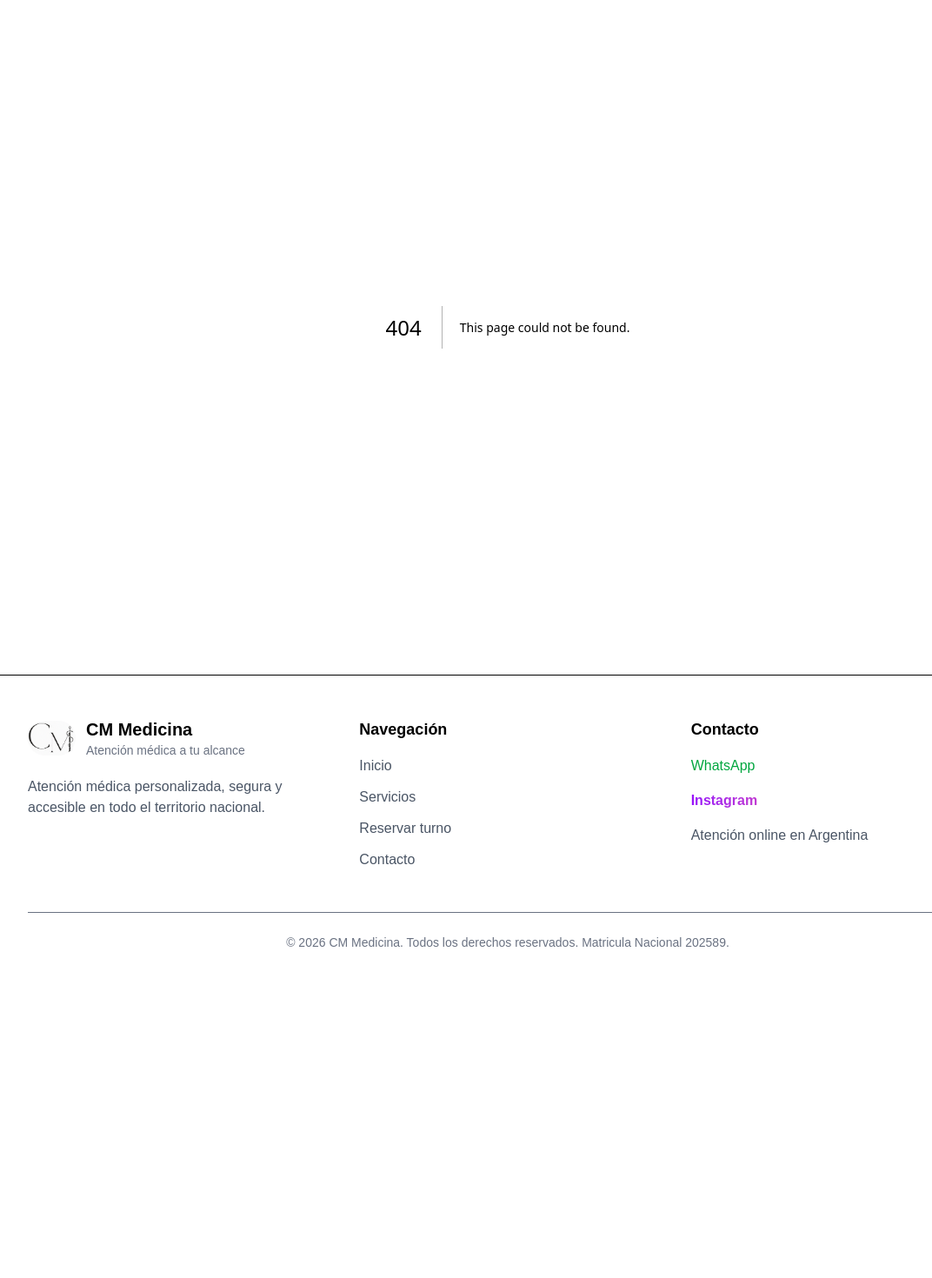
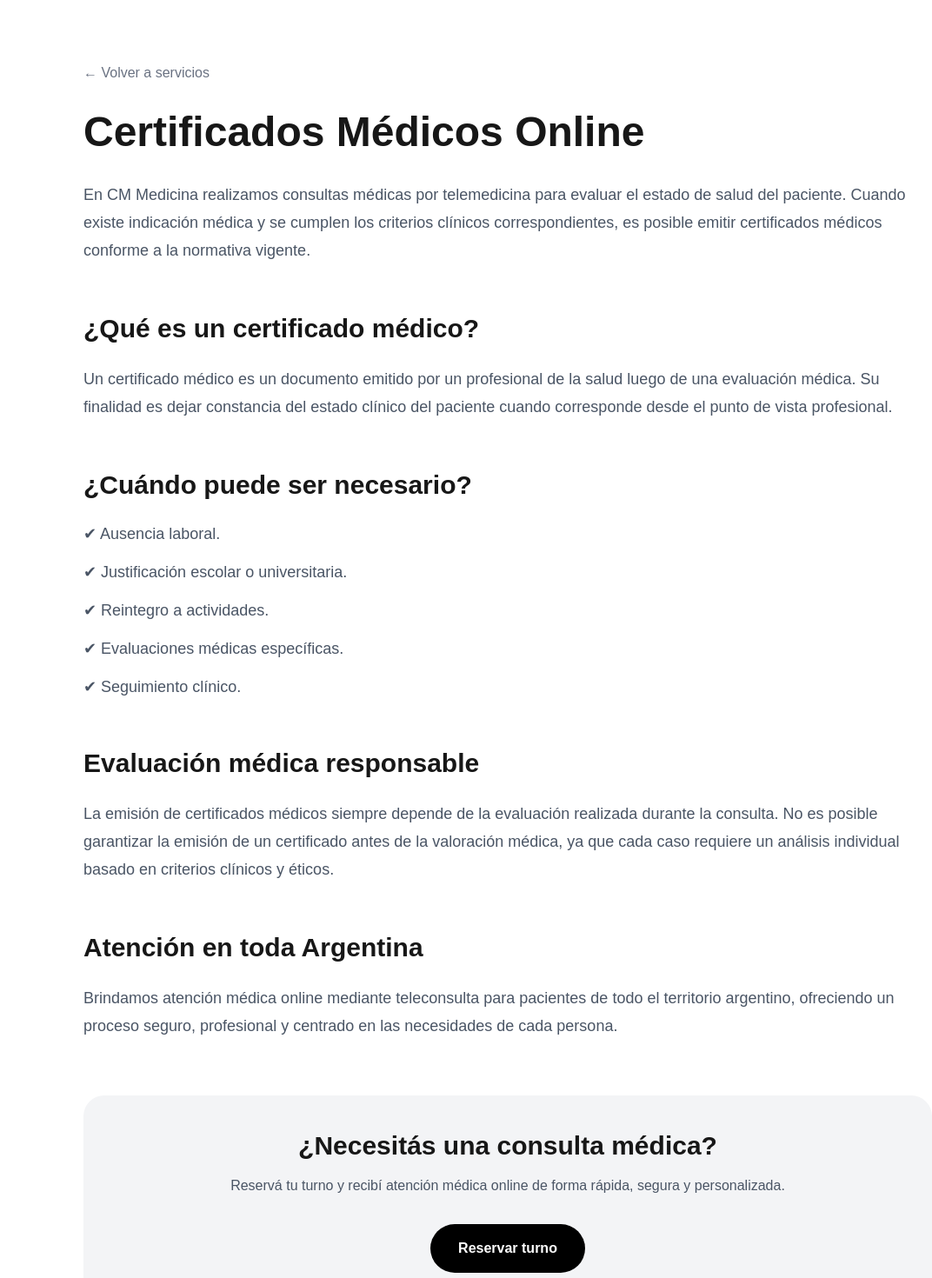
Before and after one commit to camillamacedo/cmmedicina, a Next.js app: page /certificado-medico in a window 1280 px wide. Before the commit this address had no page. Shown: the part 120-1590 px from the top of the page at 87% size, without its empty margins (56-1128 px from the left). Before the commit the page ends 1262 px from the top, so only its background shows below. Built offline with nearby package versions, Linux system fonts and the light colour scheme.

Commit message:
atualizacao certificiados

```diff
--- /dev/null
+++ b/app/certificado-medico/page.tsx
@@ -0,0 +1,114 @@
+import type { Metadata } from "next";
+import Link from "next/link";
+
+export const metadata: Metadata = {
+  title: "Certificados Médicos Online en Argentina",
+
+  description:
+    "Obtenga certificados médicos online mediante evaluación profesional. Atención médica por telemedicina para pacientes de toda Argentina.",
+
+  keywords: [
+    "certificado médico",
+    "certificado médico online",
+    "certificado laboral",
+    "justificativo médico",
+    "ausencia laboral",
+    "telemedicina",
+    "médico virtual",
+    "Argentina",
+  ],
+
+  alternates: {
+    canonical: "https://cmmedicina.com/certificados-medicos",
+  },
+};
+
+export default function CertificadosMedicos() {
+  return (
+    <main className="mx-auto max-w-5xl px-6 py-24">
+
+      <Link
+        href="/servicios"
+        className="text-gray-500 hover:text-black transition"
+      >
+        ← Volver a servicios
+      </Link>
+
+      <h1 className="mt-8 text-5xl font-bold">
+        Certificados Médicos Online
+      </h1>
+
+      <p className="mt-8 text-lg leading-8 text-gray-600">
+        En CM Medicina realizamos consultas médicas por telemedicina para
+        evaluar el estado de salud del paciente. Cuando existe indicación
+        médica y se cumplen los criterios clínicos correspondientes, es
+        posible emitir certificados médicos conforme a la normativa vigente.
+      </p>
+
+      <h2 className="mt-14 text-3xl font-semibold">
+        ¿Qué es un certificado médico?
+      </h2>
+
+      <p className="mt-6 text-lg leading-8 text-gray-600">
+        Un certificado médico es un documento emitido por un profesional de la
+        salud luego de una evaluación médica. Su finalidad es dejar constancia
+        del estado clínico del paciente cuando corresponde desde el punto de
+        vista profesional.
+      </p>
+
+      <h2 className="mt-14 text-3xl font-semibold">
+        ¿Cuándo puede ser necesario?
+      </h2>
+
+      <ul className="mt-6 space-y-4 text-lg text-gray-600">
+        <li>✔ Ausencia laboral.</li>
+        <li>✔ Justificación escolar o universitaria.</li>
+        <li>✔ Reintegro a actividades.</li>
+        <li>✔ Evaluaciones médicas específicas.</li>
+        <li>✔ Seguimiento clínico.</li>
+      </ul>
+
+      <h2 className="mt-14 text-3xl font-semibold">
+        Evaluación médica responsable
+      </h2>
+
+      <p className="mt-6 text-lg leading-8 text-gray-600">
+        La emisión de certificados médicos siempre depende de la evaluación
+        realizada durante la consulta. No es posible garantizar la emisión de
+        un certificado antes de la valoración médica, ya que cada caso requiere
+        un análisis individual basado en criterios clínicos y éticos.
+      </p>
+
+      <h2 className="mt-14 text-3xl font-semibold">
+        Atención en toda Argentina
+      </h2>
+
+      <p className="mt-6 text-lg leading-8 text-gray-600">
+        Brindamos atención médica online mediante teleconsulta para pacientes
+        de todo el territorio argentino, ofreciendo un proceso seguro,
+        profesional y centrado en las necesidades de cada persona.
+      </p>
+
+      <div className="mt-16 rounded-3xl bg-gray-100 p-10 text-center">
+
+        <h2 className="text-3xl font-semibold">
+          ¿Necesitás una consulta médica?
+        </h2>
+
+        <p className="mt-4 text-gray-600">
+          Reservá tu turno y recibí atención médica online de forma rápida,
+          segura y personalizada.
+        </p>
+
+        <Link
+          href="/reservar"
+          className="mt-8 inline-block rounded-full bg-black px-8 py-4 font-semibold text-white transition hover:bg-gray-800"
+        >
+          Reservar turno
+        </Link>
+
+      </div>
+
+    </main>
+  );
+}
--- a/app/servicios/page.tsx
+++ b/app/servicios/page.tsx
@@ -66,18 +66,20 @@ export default function Servicios() {
 
           {/* Certificados */}
 
-          <div className="rounded-3xl bg-black p-10 text-center text-white shadow-lg transition hover:-translate-y-1 hover:shadow-xl">
+          <Link
+  href="/certificados-medicos"
+  className="rounded-3xl bg-black p-10 text-center text-white shadow-lg transition hover:-translate-y-1 hover:shadow-xl block"
+>
   <h2 className="relative inline-block text-2xl font-semibold">
     Certificados Médicos
-
     <span className="absolute -bottom-3 left-1/2 h-px w-12 -translate-x-1/2 bg-gray-400"></span>
   </h2>
 
   <p className="mt-8 leading-7 text-gray-300">
-              Evaluación médica profesional para la emisión de certificados
-              médicos cuando exista indicación clínica.
+    Evaluación médica profesional para la emisión de certificados cuando exista
+    indicación clínica, mediante atención presencial o telemedicina según corresponda.
   </p>
-          </div>
+</Link>
 
           {/* Apto físico */}
 
```
Lines whose indentation alone changed are shown as unchanged.
